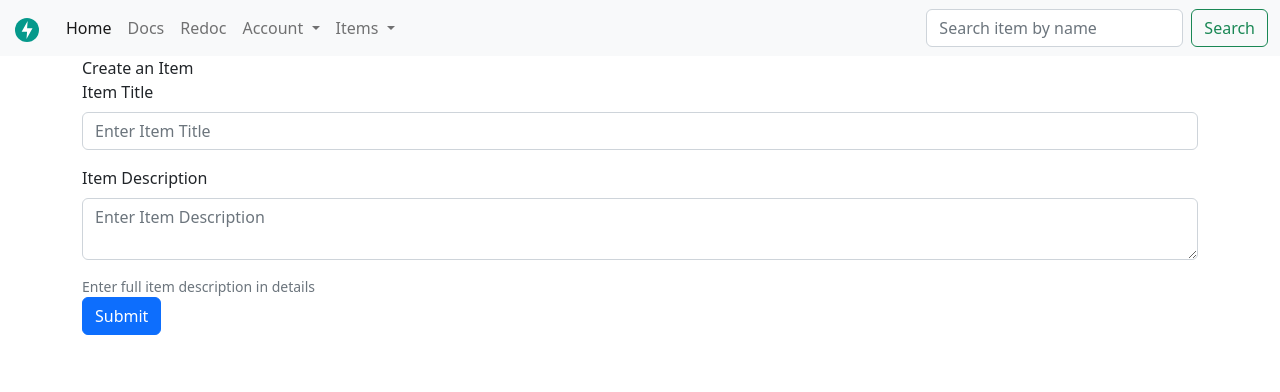
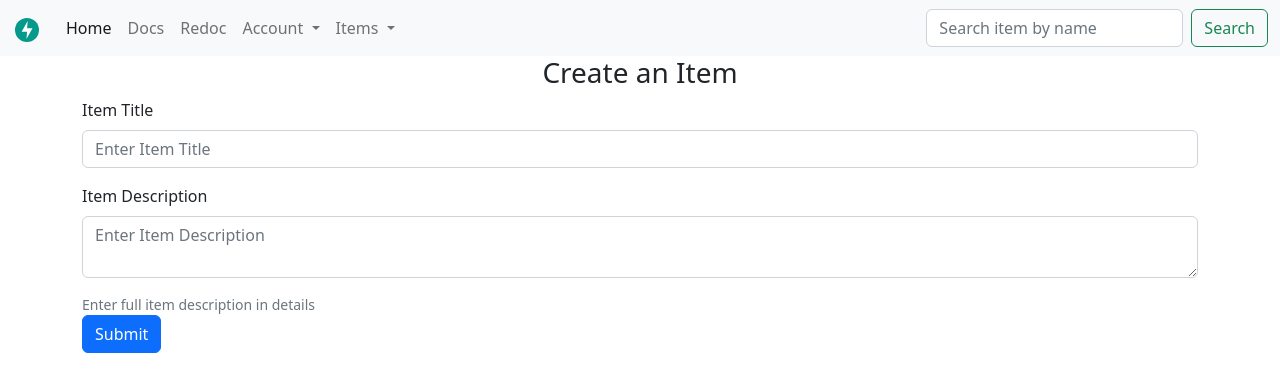
Before and after one commit to shahlep/fastApi-fun-9, a FastAPI app: page /create-an-item in a window 1280 px wide. Shown: the top 392 px of the page. Run offline with FastAPI, Linux system fonts and the light colour scheme; some libraries are stand-ins or nearby versions.

Commit message:
fastApi fun 352

```diff
--- a/templates/create_item_page.html
+++ b/templates/create_item_page.html
@@ -6,7 +6,7 @@
 
 {% block content %}
     <div class="container">
-        <h>Create an Item</h>
+        <h3 class="text-center">Create an Item</h3>
         {% for error in errors %}
             <div class="alert alert-danger" role="alert">
                 {{ error }}
--- a/templates/show_item_to_update_delete_page.html
+++ b/templates/show_item_to_update_delete_page.html
@@ -6,7 +6,7 @@
 
 {% block content %}
     <div class="container">
-        <h1>Update and delete an item</h1>
+        <h3 class="text-center">Update and delete an item</h3>
         <div id="result">
 
         </div>
```
